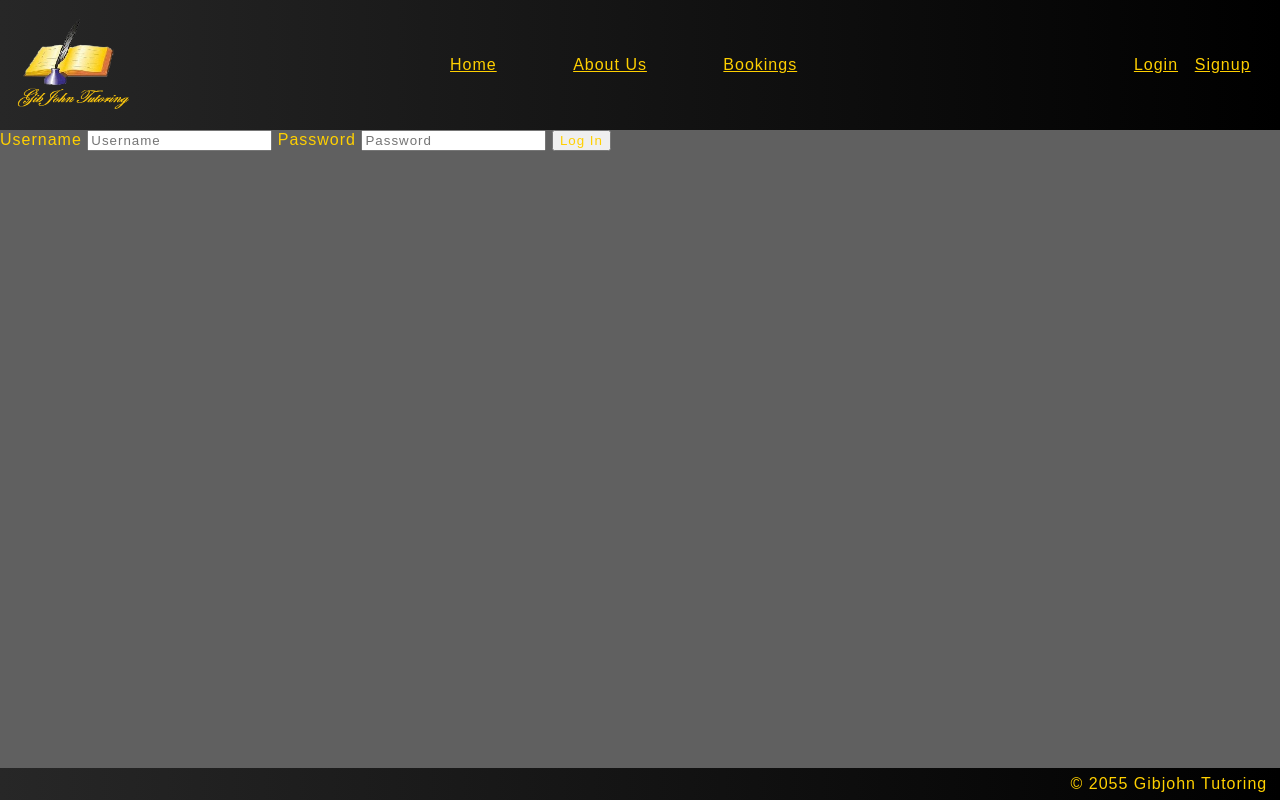
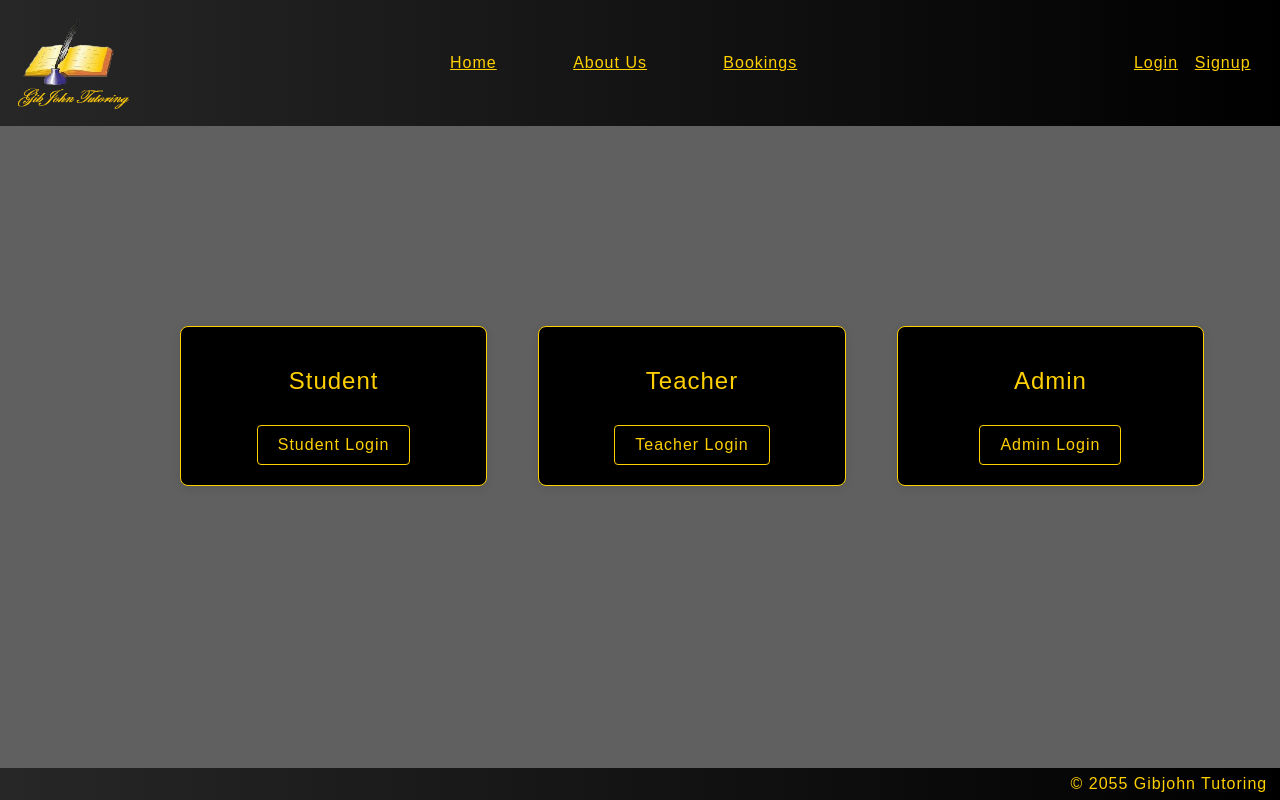
Before and after one commit to Trnket/GibJohn-Tutoring-Current, a Flask app: page /login in a window 1280 px wide. Run offline with Flask 3, Linux system fonts and the light colour scheme.

Commit message:
Working managemnet system

```diff
--- a/app.py
+++ b/app.py
@@ -16,16 +16,24 @@ Session(app)
 #This section of code is used to call the index page
 @app.route('/')
 def index():
-    return render_template('index.html')
+    return render_template('index.html', student = session.get("username"), teacher = session.get("username"))
 
 #This section of code is used to call the about us page
 @app.route('/about', methods=['POST', 'GET'])
 def about():
-    return render_template('about.html')
+    return render_template('about.html' , student = session.get("username"), teacher = session.get("username"))
 
-#This section of code is used to call the sign up page
-@app.route("/signup", methods=['POST', 'GET'])
+
+
+#This section calls the login in selection menu
+@app.route("/signup", methods=["POST", "GET"])
 def signup():
+    return render_template('signup.html', student = session.get("username"), teacher = session.get("username"))
+
+
+#This section of code is used to call the student sign up page
+@app.route("/student_signup", methods=['POST', 'GET'])
+def student_signup():
     if request.method == 'POST':
         password = request.form.get('password')
         email = request.form.get('email')
@@ -48,7 +56,7 @@ def signup():
         conn = sqlite3.connect('database.db')
         c = conn.cursor()
         c.execute('''
-            INSERT INTO LoginDetails (Username, Password, Email)
+            INSERT INTO LoginDetails (Student, Password, Email)
             VALUES (?, ?, ?)
             ''', (username, hashed, email))
         conn.commit()
@@ -56,12 +64,63 @@ def signup():
 
         #This section of code makes the user stay signed in
         session["username"] = request.form.get("username")
-        return render_template("index.html", username = session.get("username"))
-    return render_template("signup.html")
+        return render_template("index.html", student = session.get("username"))
+    return render_template("student_signup.html", student = session.get("username"), teacher = session.get("username"))
 
-#This section of code calls the login page
+
+
+#This section of code is used to call the teacher sign up page
+@app.route("/teacher_signup", methods=['POST', 'GET'])
+def teacher_signup():
+    if request.method == 'POST':
+        password = request.form.get('password')
+        email = request.form.get('email')
+        username = request.form.get('username')
+        ConfirmPass = request.form.get('ConfirmPass')
+
+
+        #This section of code is used to confirm the password meets the requirements
+        if len(password) <= 7 :
+            return render_template("error.html", error="Password must be at least 8 characters long")
+        if password != ConfirmPass:
+            return render_template("error.html", error="Confirm password must match password")
+        for z in password:
+            if z not in acceptedChars:
+                return render_template("error.html", error="Password must contain at least one special character")
+        #This code hashes the password making it more secure
+        hashed = hashlib.sha512(password.encode()).hexdigest()
+
+        #This section of code connects to the database and adds in the details on a new record
+        conn = sqlite3.connect('database.db')
+        c = conn.cursor()
+        c.execute('''
+            INSERT INTO TeacherDetails (Teacher, Password, Email)
+            VALUES (?, ?, ?)
+            ''', (username, hashed, email))
+        conn.commit()
+        conn.close()
+
+        #This section of code makes the user stay signed in
+        session["username"] = request.form.get("username")
+        return render_template("index.html", teacher = session.get("username"))
+    return render_template("teacher_signup.html", student = session.get("username"), teacher = session.get("username"))
+
+
+
+
+
+
+
+
+
+#This section calls the login in selection menu
 @app.route("/login", methods=["POST", "GET"])
 def login():
+    return render_template('login.html', student = session.get("username"), teacher = session.get("username"))
+
+#This section of code calls the login student page
+@app.route("/student_login", methods=["POST", "GET"])
+def student_login():
     if request.method == "POST":
         username = request.form.get('username')
         password = request.form.get('password')
@@ -71,21 +130,91 @@ def login():
         conn = sqlite3.connect('database.db')
         c = conn.cursor()
         logCheck = c.execute('''SELECT * FROM LoginDetails WHERE
-                              Username = ? AND Password = ?''',(username, hashed)).fetchone()
+                              Student = ? AND Password = ?''',(username, hashed)).fetchone()
         if logCheck is None:
             return render_template("error.html", error="Invalid username or password")
         conn.close()
 
         #This section makes the user stay signed in
         session["username"] = request.form.get("username")
-        return render_template("index.html", username = session.get("username"))
-    return render_template("login.html")
+        return render_template("index.html", student = session.get("username"))
+    return render_template("student_login.html", student = session.get("username"), teacher = session.get("username"))
+
+
+
+
+
+
+#This section of code calls the login teacher page
+@app.route("/teacher_login", methods=["POST", "GET"])
+def teacher_login():
+    if request.method == "POST":
+        username = request.form.get('username')
+        password = request.form.get('password')
+        hashed = hashlib.sha512(password.encode()).hexdigest()
+
+        #This section of code connects and searches the database
+        conn = sqlite3.connect('database.db')
+        c = conn.cursor()
+        logCheck = c.execute('''SELECT * FROM TeacherDetails WHERE
+                              Teacher = ? AND Password = ?''',(username, hashed)).fetchone()
+        if logCheck is None:
+            return render_template("error.html", error="Invalid username or password")
+        conn.close()
+
+        #This section makes the user stay signed in
+        session["username"] = request.form.get("username")
+        return render_template("index.html", Teacher = session.get("username"))
+    return render_template("teacher_login.html", student = session.get("username"), teacher = session.get("username"))
+
+
+
+
+
+
+
+
+
+
+#This section of code calls the login admin page
+@app.route("/admin_login", methods=["POST", "GET"])
+def admin_login():
+    if request.method == "POST":
+        username = request.form.get('username')
+        password = request.form.get('password')
+        hashed = hashlib.sha512(password.encode()).hexdigest()
+
+        #This section of code connects and searches the database
+        conn = sqlite3.connect('database.db')
+        c = conn.cursor()
+        logCheck = c.execute('''SELECT * FROM AdminDetails WHERE
+                              Admin = ? AND Password = ?''',(username, hashed)).fetchone()
+        if logCheck is None:
+            return render_template("error.html", error="Invalid username or password")
+        conn.close()
+
+        #This section makes the user stay signed in
+        session["username"] = request.form.get("username")
+        return render_template("index.html", Admin = session.get("username"))
+    return render_template("admin_login.html" , student = session.get("username"), teacher = session.get("username"))
+
+
+
+
+
+
+
+
+
+
+
+
 
 #This section of code calls the bookings page
 @app.route("/bookings")
 def bookings():
     #This section of code makes it so the page can check to see if the user is signed in
-    return render_template("bookings.html", username = session.get("username"))
+    return render_template("bookings.html", student = session.get("username"), teacher = session.get("username"))
 
 #This section logsout the users when called
 @app.route("/signout")
--- /dev/null
+++ b/static/signup_login_styles.css
@@ -0,0 +1,42 @@
+.container {
+    display: flex;
+    justify-content: space-around;
+    width: 80%;
+    display: flex;
+    justify-content: space-between;
+    align-items: center;
+    height: 70vh;
+    margin: 0 180;
+}
+
+.box {
+    background-color: rgb(0, 0, 0);
+    border: 1px solid #ffd000;
+    border-radius: 8px;
+    padding: 20px;
+    text-align: center;
+    width: 30%;
+    box-shadow: 0 2px 10px rgba(0, 0, 0, 0.1);
+}
+
+.box img {
+    max-width: 100%;
+    height: auto;
+    border-radius: 4px;
+}
+
+.button {
+    display: inline-block;
+    padding: 10px 20px;
+    margin-top: 10px;
+    background-color: #000000;
+    color: #ffd000;
+    text-decoration: none;
+    border-radius: 4px;
+    transition: background-color 0.3s;
+    border: 1px solid #ffd000;
+}
+
+.button:hover {
+    background-color: #3d3d3d;
+}
--- a/templates/bookings.html
+++ b/templates/bookings.html
@@ -2,9 +2,9 @@
 
 {% block body %}
 
-    {% if username %}
+    {% if student %}
 
-    You are logged in as {{ username }}
+    You are logged in as {{ student }}
 
     {% else %}
 
--- a/templates/layout.html
+++ b/templates/layout.html
@@ -20,7 +20,7 @@
             <a href="{{url_for('bookings')}}"> Bookings</a>
         </div>
 
-        {% if username %}
+        {% if student %}
 
         <div>
             <a id="Signout" href="{{url_for('signout')}}">Signout</a>
--- a/templates/login.html
+++ b/templates/login.html
@@ -1,15 +1,24 @@
+<head></head>
+    <link rel="stylesheet" href="{{url_for('static', filename='signup_login_styles.css')}}">
+</head>
+
 {% extends "layout.html" %}
 
 {% block body %}
 
-    <form action="/login" method="post">
-        <label for="username">Username</label>
-        <input type="text" name="username" placeholder="Username">
-        <label for="password">Password</label>
-        <input type="password" name="password" placeholder="Password">
-
-        <button type="submit">Log In</button>
-
-    </form>
+<div class="container">
+    <div class="box">
+        <h2>Student</h2>
+        <a href="{{url_for('student_login')}}" class="button">Student Login</a>
+    </div>
+    <div class="box">
+        <h2>Teacher</h2>
+        <a href="{{url_for('teacher_login')}}" class="button">Teacher Login</a>
+    </div>
+    <div class="box">
+        <h2>Admin</h2>
+        <a href="{{url_for('admin_login')}}" class="button">Admin Login</a>
+    </div>
+</div>
 
 {% endblock %}
```
Also changed, not shown: datagen.py (+14 -1 lines), templates/admin_login.html (added, +15 -0 lines), templates/signup.html (+14 -14 lines), templates/student_login.html (added, +15 -0 lines), templates/student_signup.html (added, +20 -0 lines), templates/teacher_login.html (added, +15 -0 lines), templates/teacher_signup.html (added, +20 -0 lines), 1 other file.
